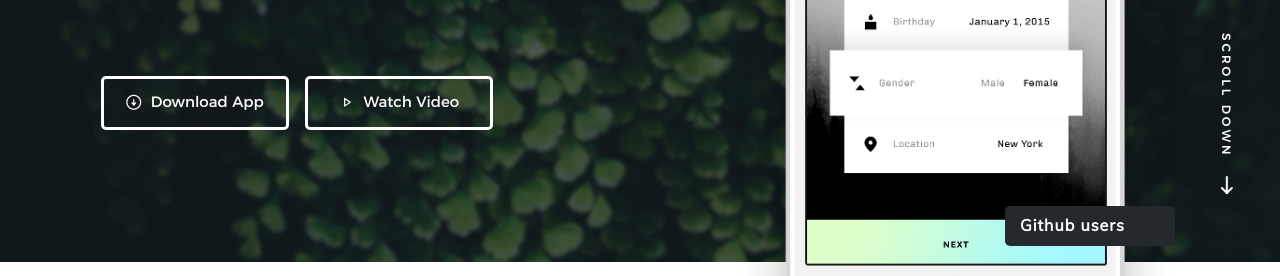
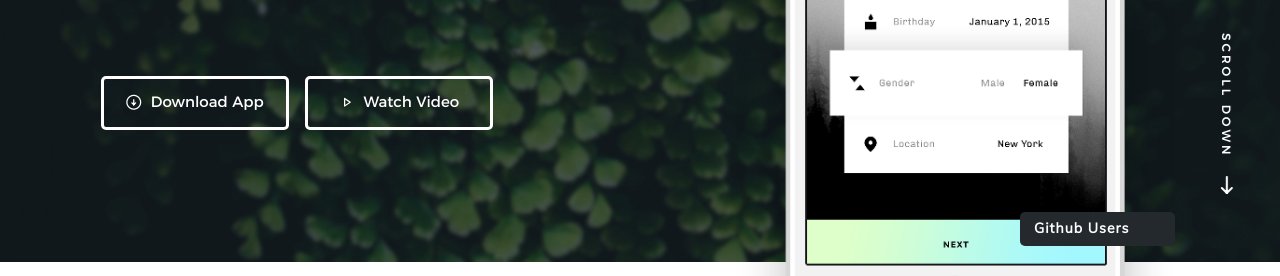
Before and after one commit to Tinmar3/Kraken_task, a plain HTML site: page index.html in a window 1280 px wide. Both pictures are taken after a click on the icon 1153 px from the left and 422 px from the top of the page. Shown: the part 524-800 px from the top of the page. Drawn offline with Linux system fonts and the light colour scheme; no server answers; files whose address does not match are found by name.

Commit message:
small fontsize tweaks

```diff
--- a/css/task.css
+++ b/css/task.css
@@ -9,13 +9,11 @@
 }
 
 .hidden.bottom-popup {
-    width: 170px;
+    width: 155px;
     cursor: pointer;
 }
 
 .popup-header {
-    -webkit-transition: all 0.3s ease-in-out 0.5s;
-    transition: all 0.3s ease-in-out 0.5s;
     display: -webkit-flex;
     display: flex;
     align-items: center;
@@ -26,31 +24,43 @@
 }
 
 .hidden .popup-header {
+    -webkit-transition: all 0.3s ease-in-out 0.5s;
+    transition: all 0.3s ease-in-out 0.5s;
     border-radius: .5rem;
+    padding: 10px 14px;
 }
 
 .popup-title {
+    -webkit-transition: all 0.3s ease-in-out 0.4s;
+    transition: all 0.3s ease-in-out 0.4s;
     letter-spacing: 1px;
     font-weight: bold;
     color: white;
     display: block;
     line-height: 1;
+    font-size: 16px;
+}
+
+.hidden .popup-title {
+    font-size: 14px;
 }
 
 .popup-button-hide {
-    -webkit-transition: all 0.3s ease-in-out;
-    transition: all 0.3s ease-in-out;
+    -webkit-transition: all 0.3s ease-in-out 0.4s;
+    transition: all 0.3s ease-in-out 0.4s;
     cursor: pointer;
     margin-left: auto;
     display: block;
     visibility: visible;
     opacity: 1;
+    font-size: 16px;
 }
 
 .hidden .popup-button-hide {
     opacity: 0;
     visibility: hidden;
     pointer-events: none;
+    font-size: 2px;
 }
 
 .popup-views-wrapper {
--- a/js/task.js
+++ b/js/task.js
@@ -157,7 +157,7 @@ function BottomPopup() {
     function getMarkup() {
         var markup = '<div class="bottom-popup">' +
             '<div class="popup-header">' +
-            '<span data-default-title="Github users" class="popup-title">Github users</span>' +
+            '<span data-default-title="Github Users" class="popup-title">Github Users</span>' +
             '<i class="fa fa-times popup-button-hide" aria-hidden="true"></i>' +
             '</div >' +
             '<div class="popup-views-wrapper">' +
```
